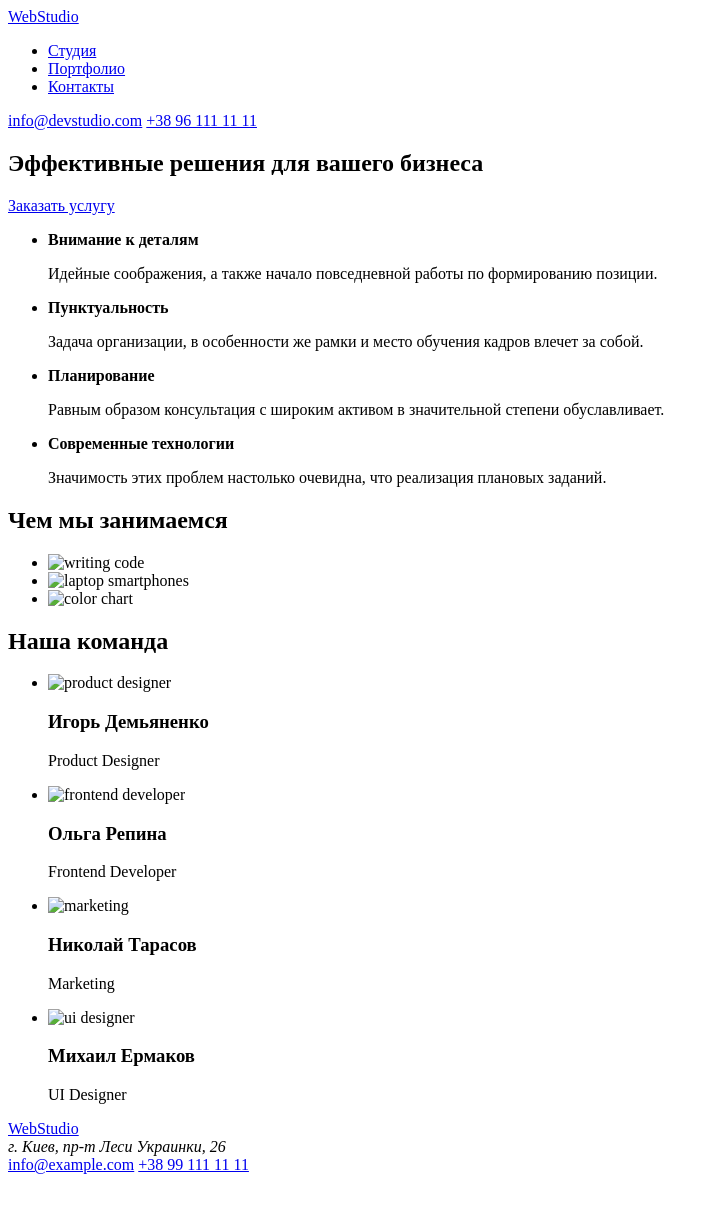
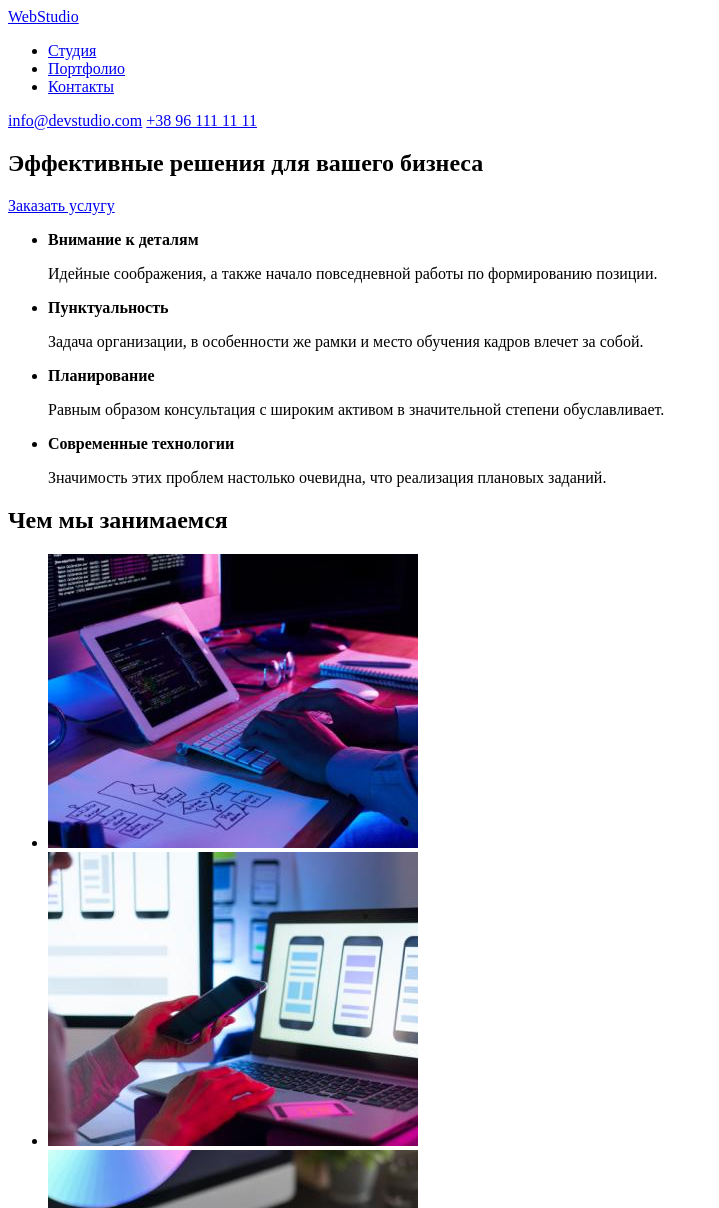
Before and after one commit to Romandionus/goit-markup-hw-01, a plain HTML site: page index.html in a window 1280 px wide. Shown: the top 1208 px of the page, without its empty margins (0-719 px from the left). Before the commit the page ends 1182 px from the top, so only its background shows below. Drawn offline with Linux system fonts and the light colour scheme; the site is published under a folder, as on GitHub Pages, so addresses that start at the root find nothing.

Commit message:
image reg
исправил путь к изображениям

```diff
--- a/index.html
+++ b/index.html
@@ -51,9 +51,9 @@
             <div>
                 <h2>Чем мы занимаемся</h2>
                 <ul>
-                    <li><img src="/images/box1.jpg" width="370" height="294" alt="writing code"></li>
-                    <li><img src="/images/box2.jpg" width="370" height="294" alt="laptop smartphones"></li>
-                    <li><img src="/images/box3.jpg" width="370" height="294" alt="color chart"></li>
+                    <li><img src="./images/box1.jpg" width="370" height="294" alt="writing code"></li>
+                    <li><img src="./images/box2.jpg" width="370" height="294" alt="laptop smartphones"></li>
+                    <li><img src="./images/box3.jpg" width="370" height="294" alt="color chart"></li>
                 </ul>
             </div>
         </div>
@@ -62,19 +62,19 @@
             <h2>Наша команда</h2>
             <section>
                 <ul>
-                    <li><img src="/images/productdesigner.jpg" width="270" height="260" alt="product designer">
+                    <li><img src="./images/productdesigner.jpg" width="270" height="260" alt="product designer">
                         <h3>Игорь Демьяненко</h3>
                         <p>Product Designer</p>
                     </li>
-                    <li><img src="/images/frontenddeveloper.jpg" width="270" height="260" alt="frontend developer">
+                    <li><img src="./images/frontenddeveloper.jpg" width="270" height="260" alt="frontend developer">
                         <h3>Ольга Репина</h3>
                         <p>Frontend Developer</p>
                     </li>
-                    <li><img src="/images/marketing.jpg" width="270" height="260" alt="marketing">
+                    <li><img src="./images/marketing.jpg" width="270" height="260" alt="marketing">
                         <h3>Николай Тарасов</h3>
                         <p>Marketing</p>
                     </li>
-                    <li><img src="/images/uidesigner.jpg" width="270" height="260" alt="ui designer">
+                    <li><img src="./images/uidesigner.jpg" width="270" height="260" alt="ui designer">
                         <h3>Михаил Ермаков</h3>
                         <p>UI Designer</p>
                     </li>
```
